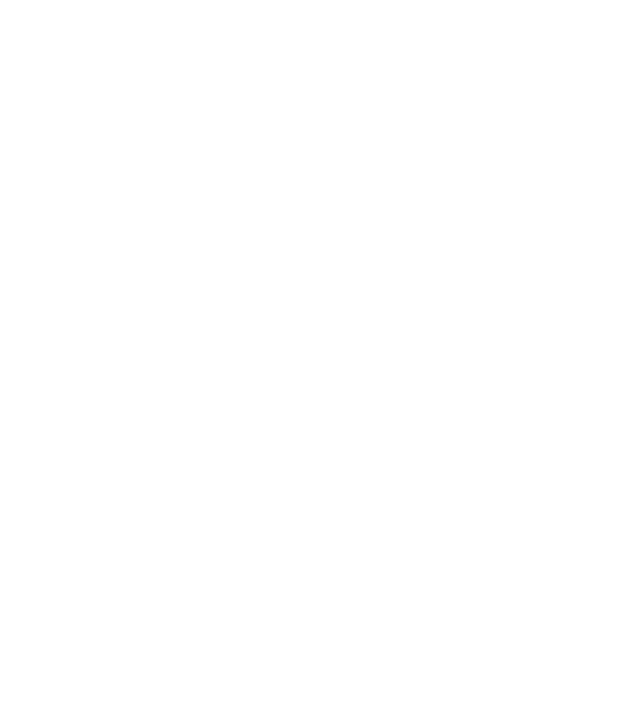
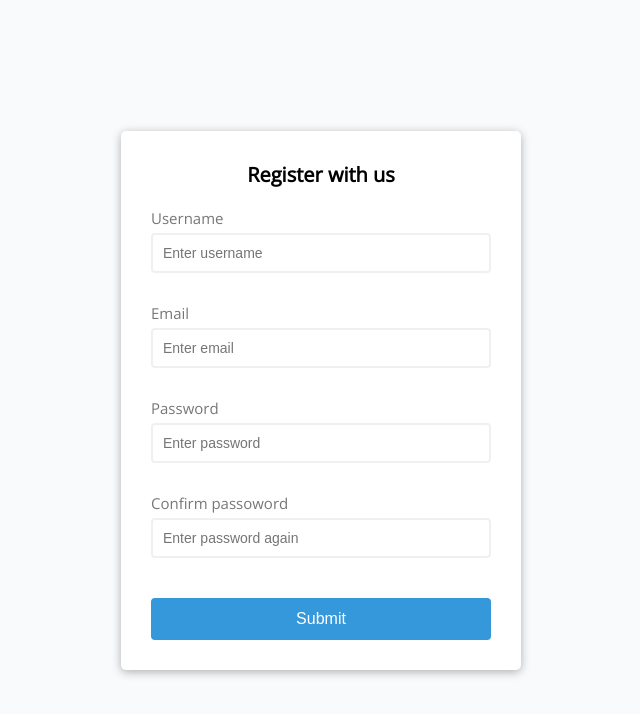
Before and after one commit to a-pyro/form-validator, a plain HTML site: page index.html in a window 1280 px wide. Shown: the whole page, without its empty margins (319-959 px from the left). Drawn offline with nearby package versions, Linux system fonts and the light colour scheme.

Commit message:
add layout

```diff
--- a/app.js
+++ b/app.js
@@ -0,0 +1,33 @@
+// get reference to all the elements
+const form = document.querySelector('#form');
+const username = document.querySelector('#username');
+const email = document.querySelector('#email');
+const password = document.querySelector('#password');
+const password2 = document.querySelector('#password2');
+
+// functions
+function showError(input, message) {
+    // take the form control to change the css class
+    const formControl = input.parentElement;
+    formControl.classList.add('error');
+    const small = formControl.querySelector('small');
+    small.innerText = message;
+}
+
+function showSuccess(input) {
+    const formControl = input.parentElement;
+    formControl.classList.add('success');
+}
+
+// event listeners
+form.addEventListener('submit', (e) => {
+    // console.log('submit'); without preventDefault, we cant log nothing because the form submits and reset
+    // prevent default submitting behavior => submit & reset form
+    e.preventDefault();
+
+    if (username.value === '') {
+        showError(username, 'Username is required');
+    } else {
+        showSuccess(username);
+    }
+});
--- a/index.html
+++ b/index.html
@@ -3,10 +3,57 @@
     <head>
         <meta charset="UTF-8" />
         <meta name="viewport" content="width=device-width, initial-scale=1.0" />
+        <link rel="preconnect" href="https://fonts.gstatic.com" />
+        <link
+            href="https://fonts.googleapis.com/css2?family=Open+Sans&display=swap"
+            rel="stylesheet"
+        />
         <link rel="stylesheet" href="style.css" />
         <title>Form Validator</title>
     </head>
     <body>
+        <div class="container">
+            <form id="form" class="form">
+                <h2>Register with us</h2>
+                <!-- username -->
+                <div class="form-control">
+                    <label for="username">Username</label>
+                    <input
+                        type="text"
+                        id="username"
+                        placeholder="Enter username"
+                    />
+                    <small>Error message</small>
+                </div>
+                <!-- email -->
+                <div class="form-control">
+                    <label for="email">Email</label>
+                    <input type="text" id="email" placeholder="Enter email" />
+                    <small>Error message</small>
+                </div>
+                <!-- password -->
+                <div class="form-control">
+                    <label for="password">Password</label>
+                    <input
+                        type="password"
+                        id="password"
+                        placeholder="Enter password"
+                    />
+                    <small>Error message</small>
+                </div>
+                <!-- confirm pass -->
+                <div class="form-control">
+                    <label for="password2">Confirm passoword</label>
+                    <input
+                        type="password"
+                        id="password2"
+                        placeholder="Enter password again"
+                    />
+                    <small>Error message</small>
+                </div>
+                <button type="submit">Submit</button>
+            </form>
+        </div>
         <script src="app.js"></script>
     </body>
 </html>
--- a/style.css
+++ b/style.css
@@ -0,0 +1,98 @@
+* {
+    box-sizing: border-box;
+}
+:root {
+    --success-color: #2ecc71;
+    --error-color: #e74c3c;
+}
+
+html {
+    font-size: 62.5%;
+}
+body {
+    background-color: #f9fafb;
+    font-family: 'Open Sans', sans-serif;
+    display: flex;
+    justify-content: center;
+    min-height: 100vh;
+    align-items: center;
+    margin: 0;
+}
+
+.container {
+    background-color: #fff;
+    border-radius: 0.5rem;
+    box-shadow: 0 0.2rem 1rem rgba(0, 0, 0, 0.3);
+    width: 40rem;
+}
+
+h2 {
+    text-align: center;
+    margin: 0 0 2rem;
+    font-size: 2rem;
+}
+
+.form {
+    padding: 3rem 3rem;
+    font-size: 1.5rem;
+}
+
+.form-control {
+    margin-bottom: 1rem;
+    padding-bottom: 2rem;
+    /* to later position absolute the small element */
+    position: relative;
+}
+
+.form-control label {
+    color: #777;
+    display: block;
+    margin-bottom: 0.5rem;
+}
+
+.form-control input {
+    border: 0.2rem solid #f0f0f0;
+    border-radius: 0.4rem;
+    display: block;
+    width: 100%;
+    padding: 1rem;
+    font-size: 1.4rem;
+}
+
+.form-control input:focus {
+    outline: 0;
+    border-color: #777;
+}
+
+.form-control.success input {
+    border-color: var(--success-color);
+}
+
+.form-control.error input {
+    border-color: var(--error-color);
+}
+
+.form-control small {
+    color: var(--error-color);
+    position: absolute;
+    bottom: 0;
+    left: 0;
+    visibility: hidden;
+}
+
+.form-control.error small {
+    visibility: visible;
+}
+
+.form button {
+    cursor: pointer;
+    background-color: #3498db;
+    border: 0.2rem solid #3498db;
+    border-radius: 0.4rem;
+    color: #fff;
+    display: block;
+    font-size: 1.6rem;
+    padding: 1rem;
+    margin-top: 2rem;
+    width: 100%;
+}
```
